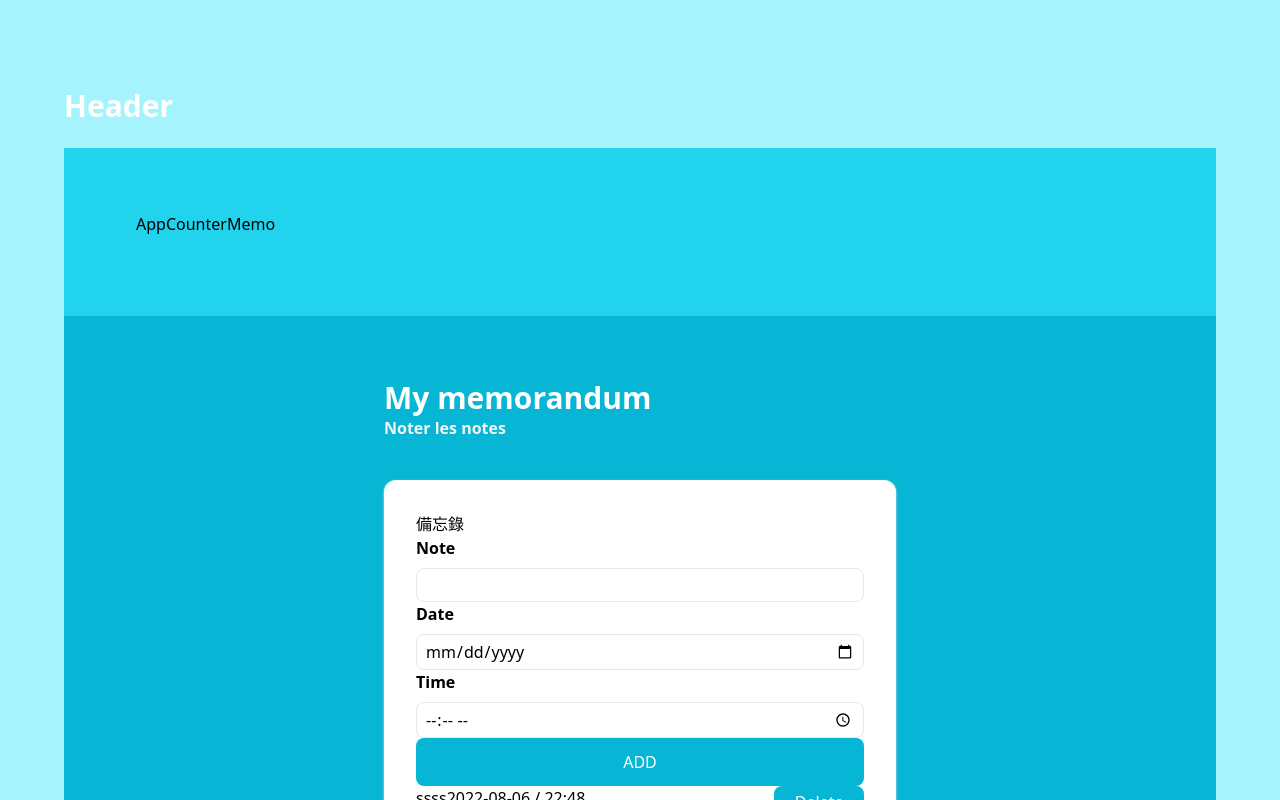
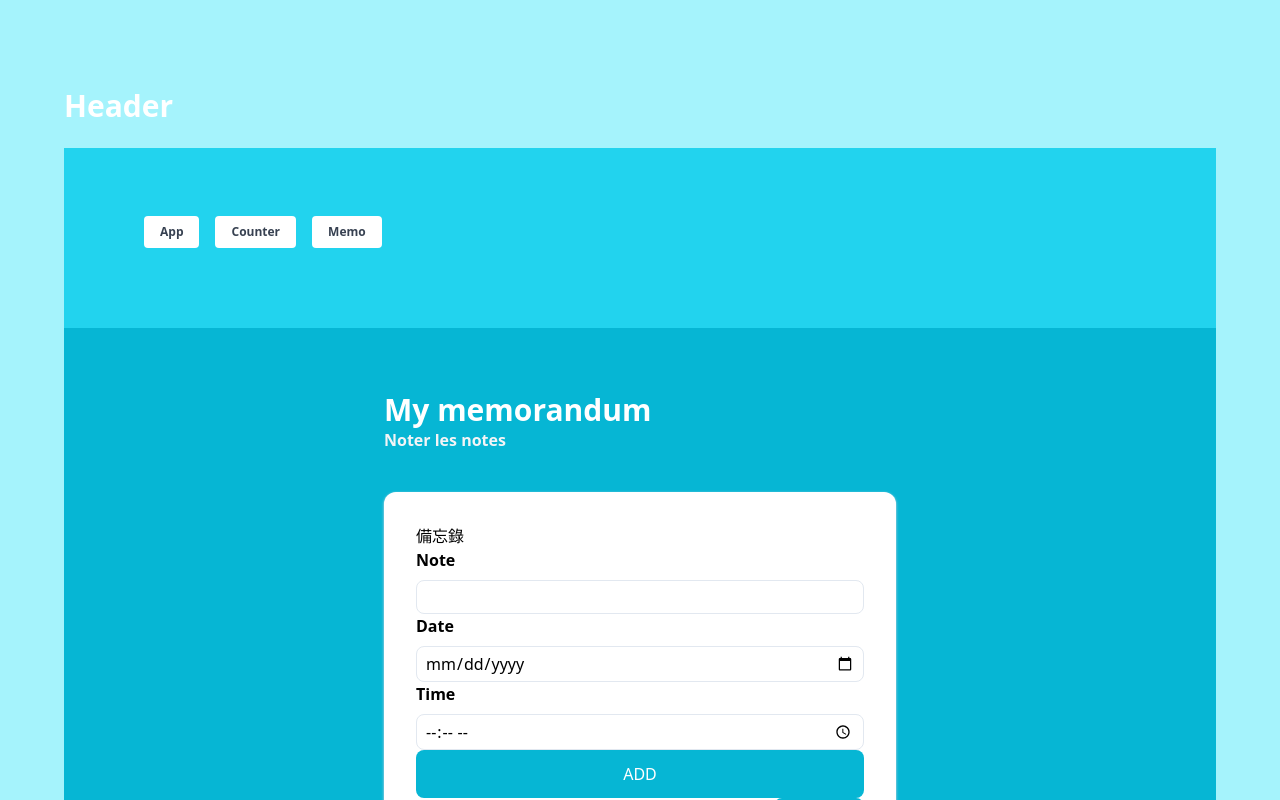
Before and after one commit to tsuifei/react-hooks-gadgets, a React (Create React App) app: page /#/memo in a window 1280 px wide. Shown: the top 800 px of the page. Built offline with nearby package versions, Linux system fonts and the light colour scheme; data requests are answered from the project's data file.

Commit message:
[Modify] nav links style

```diff
--- a/src/components/Header.js
+++ b/src/components/Header.js
@@ -1,5 +1,5 @@
 import { Routes, Route } from "react-router-dom";
-import Counter from "../pages/Counter"
+import Counter from "../pages/Counter";
 import Memo from "../pages/Memo";
 import NavLink from "./NavLink";
 
@@ -13,7 +13,6 @@ const Header = () => {
         <Route path="/counter" element={<Counter />} />
         <Route path="/memo" element={<Memo />} />
       </Routes>
-
     </div>
   );
 };
--- a/src/components/NavLink.js
+++ b/src/components/NavLink.js
@@ -1,12 +1,20 @@
 import { Link } from "react-router-dom";
+import Button from "../components/common/Button";
 
 const NavLink = () => {
   return (
     <div className="bg-cyan-400 p-16">
       <nav class="flex-1 px-2 pb-4 space-y-1">
-        <Link to="/app" class="nav-item">App</Link>
-        <Link to="/Counter" class="nav-item">Counter</Link>
-        <Link to="/Memo" class="nav-item">Memo</Link>
+        <Button size="sm" type="basic">
+          <Link to="/app">App</Link>
+        </Button>
+
+        <Button size="sm" type="basic">
+          <Link to="/Counter">Counter</Link>
+        </Button>
+        <Button size="sm" type="basic">
+          <Link to="/Memo">Memo</Link>
+        </Button>
       </nav>
     </div>
   );
--- /dev/null
+++ b/src/components/common/Button.js
@@ -0,0 +1,8 @@
+import { ButtonType, ButtonSize } from "../../styles/theme.js";
+
+const Button = ({ size, type, children }) => {
+  const classNames = `${ButtonType[type]} ${ButtonSize[size]}`;
+  return <button className={classNames}>{children}</button>;
+};
+
+export default Button;
--- a/src/index.js
+++ b/src/index.js
@@ -4,7 +4,7 @@ import "./index.css";
 // import Memo from "./pages/Memo";
 import App from "./App";
 
-import { HashRouter } from "react-router-dom";// import ExchangeConverter from "./pages/ExchangeConverter";
+import { HashRouter } from "react-router-dom"; // import ExchangeConverter from "./pages/ExchangeConverter";
 // import Counter from "./pages/Counter";
 import reportWebVitals from "./reportWebVitals";
 
@@ -12,7 +12,7 @@ const root = ReactDOM.createRoot(document.getElementById("root"));
 root.render(
   <React.StrictMode>
     <HashRouter>
-    <App />
+      <App />
     </HashRouter>
     {/* <ExchangeConverter />
     <Counter /> */}
--- /dev/null
+++ b/src/styles/theme.js
@@ -0,0 +1,14 @@
+// 參考：https://5xruby.tw/posts/tailwind-refactor-react-component
+
+export const ButtonType = {
+  primary: "bg-blue-500 hover:bg-blue-700 text-white font-bold rounded",
+  secondary: "bg-blue-500 hover:bg-blue-700 text-white font-bold rounded",
+  basic: "bg-white hover:bg-gray-200 text-gray-700 font-bold rounded",
+  delete: "bg-red-300 hover:bg-red-500 text-white font-bold rounded",
+};
+
+export const ButtonSize = {
+  sm: "py-2 px-4 text-xs mx-2",
+  lg: "py-3 px-6 text-lg",
+};
+// 看命名就知道，`ButtonType`：定義按鈕的樣式。`ButtonSizes`：定義按鈕的尺寸。
```
